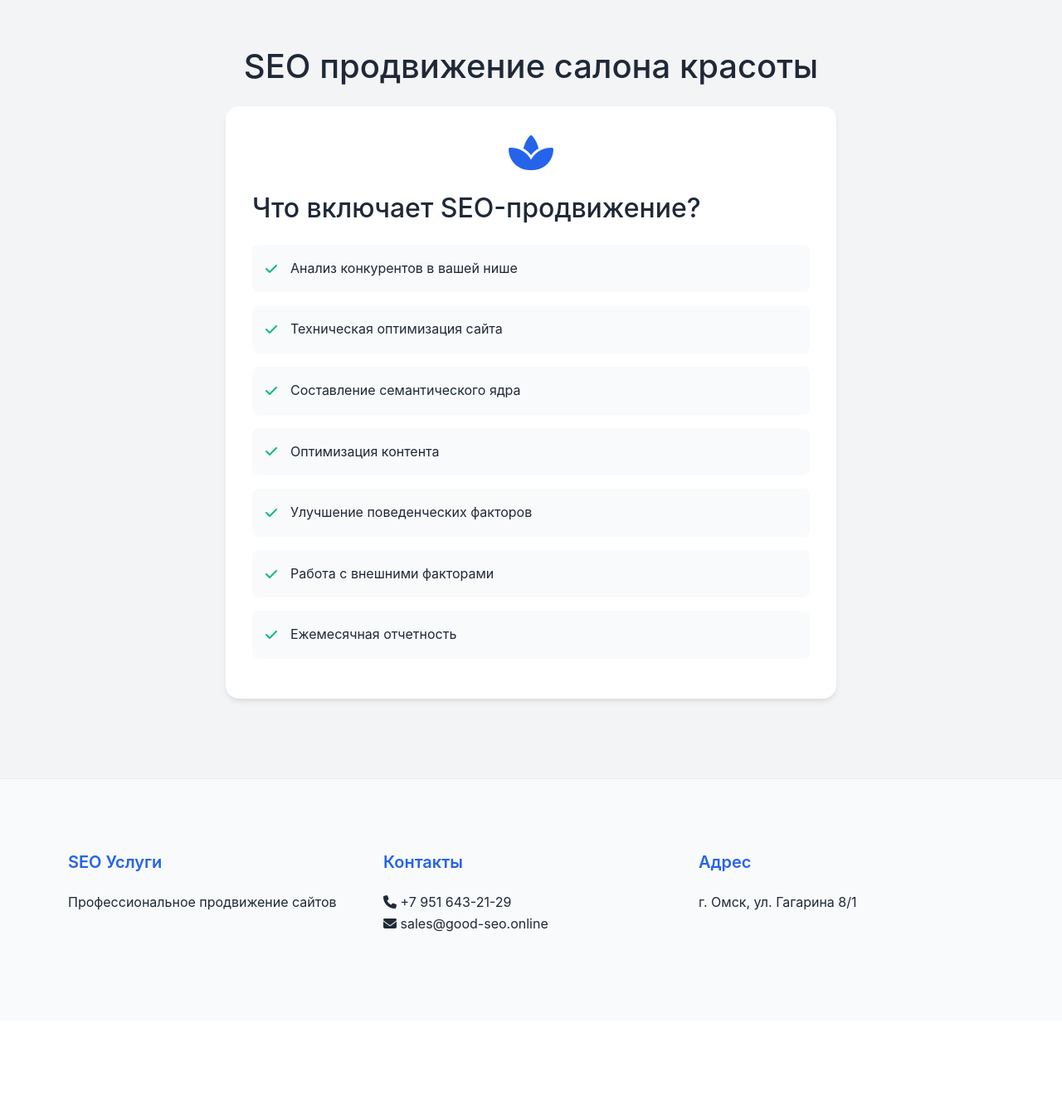
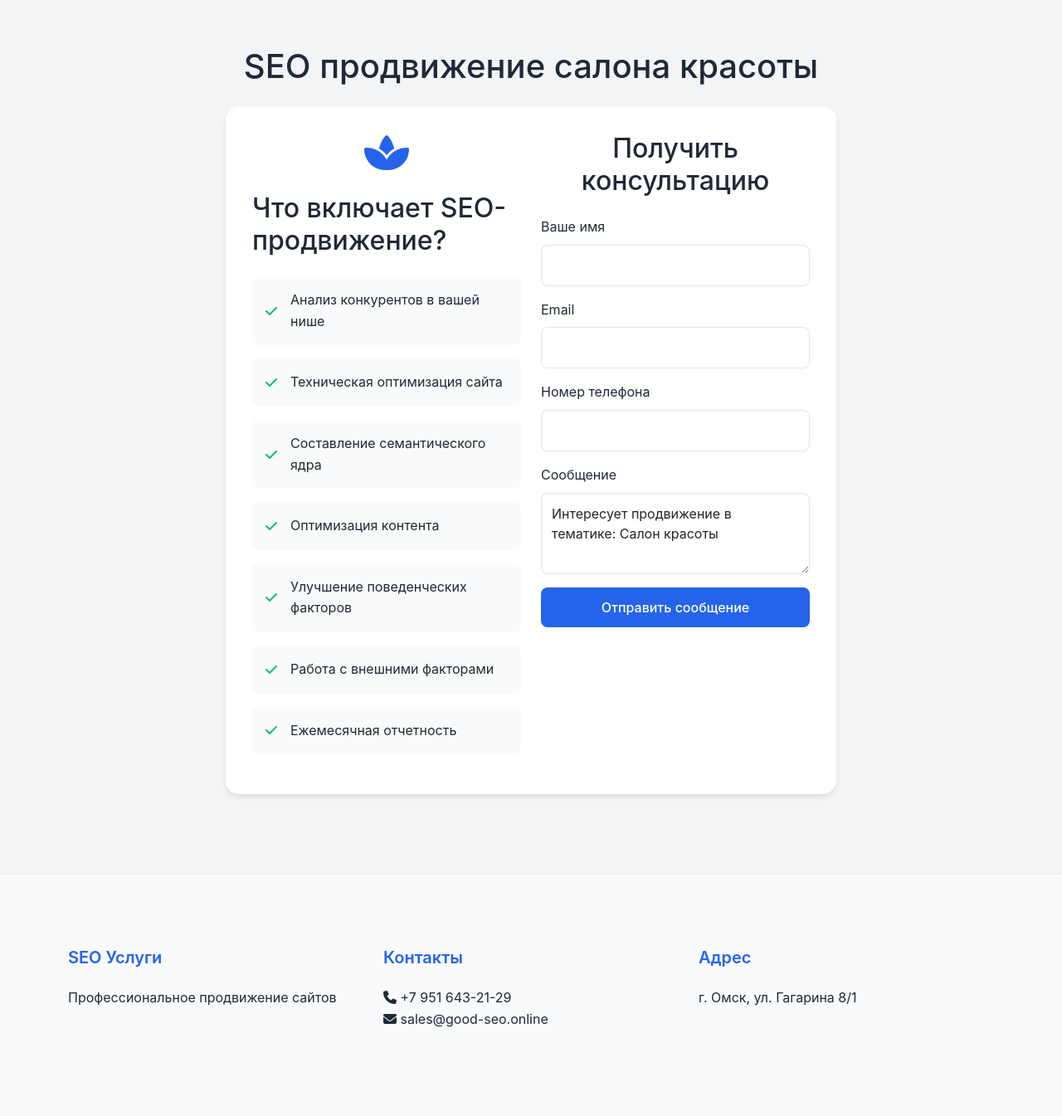
Before and after one commit to MiPolynsky/SeoMaster_1, a Flask app: page /industry/beauty in a window 1280 px wide. Shown: the part 111-1456 px from the top of the page at 83% size. Before the commit the page ends 1234 px from the top, so only its background shows below. Run offline with Flask 3, Linux system fonts and the light colour scheme.

Commit message:
Agent query: Проверьте, пожалуйста, как выглядит страница индустрии. Форма обратной связи и список услуг должны быть в одном блоке рядом друг с другом. Работает ли отправка формы?
Add contact form and SEO services details to industry pages.

Screenshot: https://storage.googleapis.com/screenshot-production-us-central1/74f28105-0b3e-4dca-973e-8a69c1d6d330/addda9b8-2665-4238-bcfa-e7d6b43417d2.jpg

```diff
--- a/templates/industry.html
+++ b/templates/industry.html
@@ -9,10 +9,11 @@
         <div class="row">
             <div class="col-md-8 mx-auto">
                 <div class="service-content">
+                    <div class="row">
+                        <div class="col-md-6">
                             <div class="service-icon mb-4 text-center">
                                 <i class="fas {{ industry.icon }} fa-3x"></i>
                             </div>
-
                             <h2 class="mb-4">Что включает SEO-продвижение?</h2>
                             <ul class="service-features">
                                 <li><i class="fas fa-check"></i> Анализ конкурентов в вашей нише</li>
@@ -23,6 +24,39 @@
                                 <li><i class="fas fa-check"></i> Работа с внешними факторами</li>
                                 <li><i class="fas fa-check"></i> Ежемесячная отчетность</li>
                             </ul>
+                        </div>
+                        <div class="col-md-6">
+                            <div class="contact-form-section">
+                                <h2 class="text-center mb-4">Получить консультацию</h2>
+                                {% with messages = get_flashed_messages(with_categories=true) %}
+                                    {% if messages %}
+                                        {% for category, message in messages %}
+                                            <div class="alert alert-{{ category }}">{{ message }}</div>
+                                        {% endfor %}
+                                    {% endif %}
+                                {% endwith %}
+                                <form method="POST" action="{{ url_for('contact') }}" class="industry-contact-form">
+                                    <div class="mb-3">
+                                        <label for="name" class="form-label">Ваше имя</label>
+                                        <input type="text" class="form-control" id="name" name="name" required>
+                                    </div>
+                                    <div class="mb-3">
+                                        <label for="email" class="form-label">Email</label>
+                                        <input type="email" class="form-control" id="email" name="email" required>
+                                    </div>
+                                    <div class="mb-3">
+                                        <label for="phone" class="form-label">Номер телефона</label>
+                                        <input type="tel" class="form-control" id="phone" name="phone" required>
+                                    </div>
+                                    <div class="mb-3">
+                                        <label for="message" class="form-label">Сообщение</label>
+                                        <textarea class="form-control" id="message" name="message" rows="3" required>Интересует продвижение в тематике: {{ industry.name }}</textarea>
+                                    </div>
+                                    <button type="submit" class="btn btn-primary w-100">Отправить сообщение</button>
+                                </form>
+                            </div>
+                        </div>
+                    </div>
                 </div>
 
                 {% if industry.seo_text %}
```
Lines whose indentation alone changed are shown as unchanged.
